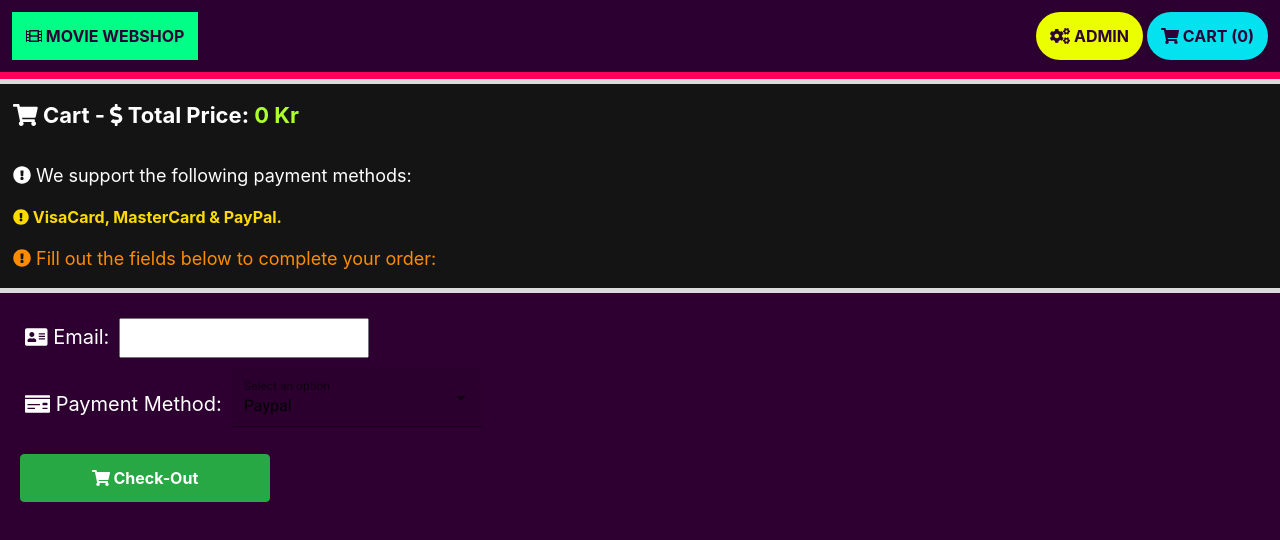
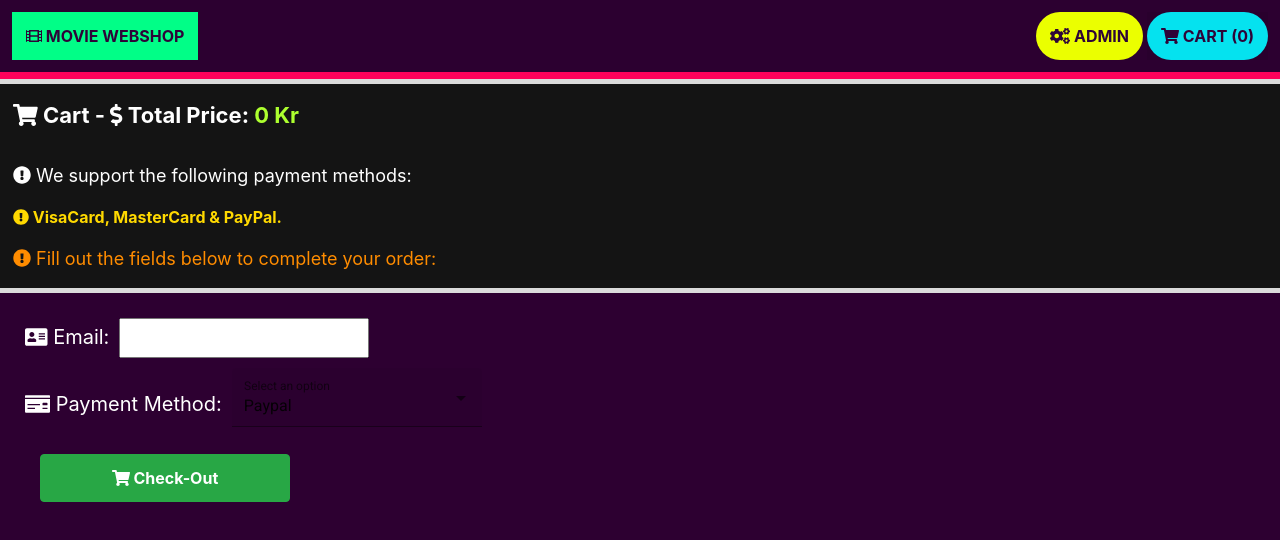
Before and after one commit to aessac/AngularWebshop, an Angular app: page /cart in a window 1280 px wide. Shown: the top 540 px of the page. Built offline with nearby package versions, Linux system fonts and the light colour scheme.

Commit message:
Fixed "Check-out" button.

```diff
--- a/src/app/pages/showcart/showcart.component.html
+++ b/src/app/pages/showcart/showcart.component.html
@@ -28,7 +28,6 @@
 
 
   <form class="form-check" [formGroup]="registerForm" (ngSubmit)="onSubmit()">
-
     <div class="form-parent">
       <div class="from-child">
         <label class="form-label-email">
@@ -56,13 +55,10 @@
         </div>
       </div>
     </div>
-
+    <div class="form-group ">
+      <button class="btn btn-success checkout-btn">
+        <fa-icon [icon]="cartIcon"></fa-icon> Check-Out
+      </button>
+    </div>
   </form>
-
-  <div>
-    <button type="submit" class="btn btn-success checkout-btn">
-      <fa-icon [icon]="cartIcon"></fa-icon> Check-Out
-    </button>
-  </div>
-
 </div>
--- a/src/app/pages/showcart/showcart.component.ts
+++ b/src/app/pages/showcart/showcart.component.ts
@@ -5,7 +5,7 @@ import { IMovie } from './../../interfaces/IMovie';
 import { CartService } from '../../services/cart/cart.service';
 import { Component, OnInit } from '@angular/core';
 import { FormBuilder, FormGroup, Validators } from '@angular/forms';
-import { faCreditCard, faDollarSign, faExclamationCircle, faShoppingCart, faTrash, faAddressCard, faMoneyCheck} from '@fortawesome/free-solid-svg-icons';
+import { faCreditCard, faDollarSign, faExclamationCircle, faShoppingCart, faTrash, faAddressCard, faMoneyCheck } from '@fortawesome/free-solid-svg-icons';
 
 @Component({
   selector: 'app-showcart',
@@ -135,8 +135,6 @@ export class ShowcartComponent implements OnInit {
     }
 
     //Call psot function
-    this.ProductService.addProduct(postObject).subscribe(hero => console.log(hero));
-
-    // alert('SUCCESS!! :-)\n\n' + JSON.stringify(this.registerForm.value) + this.selected)
+    this.ProductService.addProduct(postObject).subscribe(product => console.log(product));
   }
 }
```
